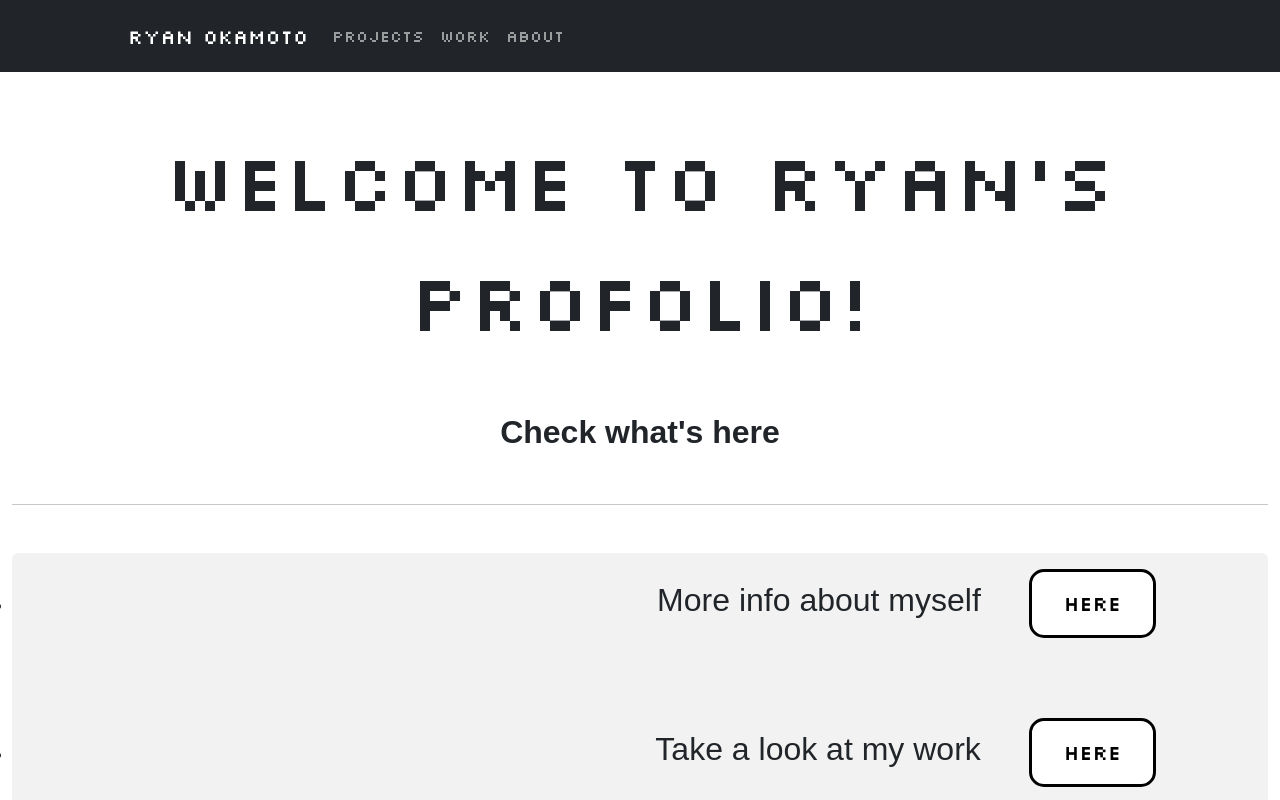
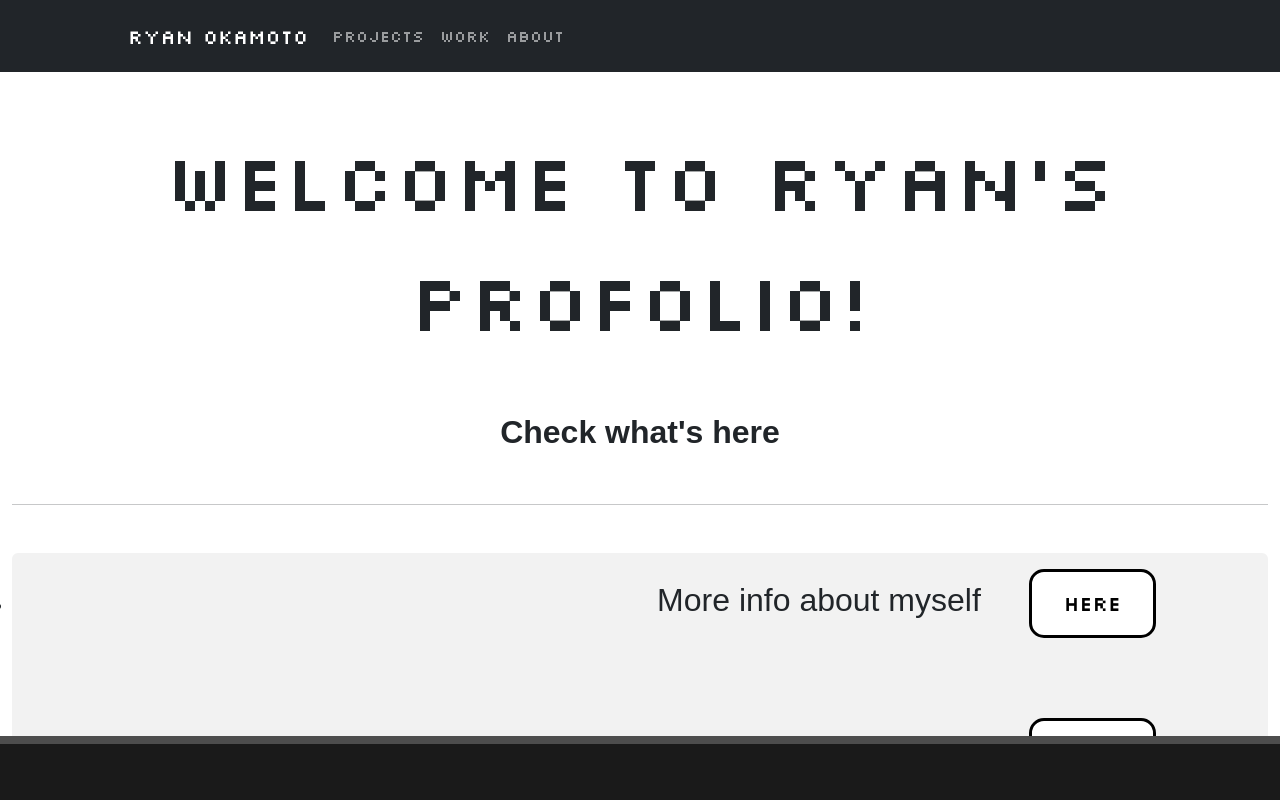
Before and after one commit to WeAreRyan/portfolio, a React (Create React App) app: page / in a window 1280 px wide. Shown: the top 800 px of the page. Built offline with nearby package versions, Linux system fonts and the light colour scheme.

Commit message:
updates header and footer

```diff
--- /dev/null
+++ b/src/components/Footer/Footer.css
@@ -0,0 +1,12 @@
+.footer {
+    width: 100%;
+    height: 4rem;
+    background-color: #1a1a1a;
+    position: fixed-bottom;
+}
+
+.footer-bar {
+    width: 100%;
+    height: .5rem;
+    background-color: #4d4d4d;
+}
--- a/src/components/Footer/Footer.jsx
+++ b/src/components/Footer/Footer.jsx
@@ -1,3 +1,7 @@
+import "./Footer.css"
+import Navbar from 'react-bootstrap/Navbar';
+import Nav from "react-bootstrap/Nav";
+
 // import {
 //   MDBFooter,
 //   MDBContainer,
@@ -7,8 +11,38 @@
 //   MDBBtn
 // } from 'mdb-react-ui-kit';
 
-// export default function Footer() {
-//   return (
+
+
+export default function Footer() {
+  return (
+<>
+    <div className="fixed-bottom footer">
+    <div className="footer-bar"></div>
+    <div className="footer icons">
+
+    </div>
+
+    </div>
+    </>
+//     <Navbar expand="lg" variant="dark" bg="dark" className="fixed-bottom footer silkscreen">
+//     <Navbar.Brand href="/home">Ryan Okamoto</Navbar.Brand>
+//     <Nav className="me-auto">
+//       <Nav.Link href="/projects">Projects</Nav.Link>
+//       <Nav.Link href="/work">Work</Nav.Link>
+//       <Nav.Link href="/about">About</Nav.Link>
+//       {/* <Nav.Link onClick={aboutToggle}>{!showAbout ? "About" : "Hide about"}</Nav.Link> */}
+//     </Nav>
+// </Navbar>
+
+
+
+
+
+
+
+
+
+
 //     <div className="container">
 //     <div className="row">
 //     <MDBFooter className='bg-dark text-center text-white fixed-bottom'>
@@ -37,5 +71,7 @@
 //     </MDBFooter>
 //         </div>
 //         </div>
-//   );
-// }
+
+
+  );
+}
--- a/src/components/NavBar/NavBar.jsx
+++ b/src/components/NavBar/NavBar.jsx
@@ -1,7 +1,6 @@
 import "./NavBar.css"
 import { Link } from "react-router-dom";
 import * as userService from "../../utilities/users-service";
-import Container from 'react-bootstrap/Container';
 import Navbar from 'react-bootstrap/Navbar';
 import Nav from "react-bootstrap/Nav";
 
@@ -17,7 +16,7 @@ export default function NavBar({ user, setUser, aboutToggle, showAbout }) {
 
 
 
-    {/* <div className="container fixed-top silkscreen"> */}
+    <div className="sticky-top">
 
       <Navbar expand="lg" variant="dark" bg="dark" className="nbpadding silkscreen">
           <Navbar.Brand href="/home">Ryan Okamoto</Navbar.Brand>
@@ -29,7 +28,7 @@ export default function NavBar({ user, setUser, aboutToggle, showAbout }) {
           </Nav>
       </Navbar>
 
-    {/* </div> */}
+    </div>
     </>
   );
 }
--- a/src/pages/App/App.jsx
+++ b/src/pages/App/App.jsx
@@ -51,8 +51,8 @@ export default function App() {
 
             <Route path="/*" element={<Navigate to="/" />} />
           </Routes>
-          {/* <Footer /> */}
         </div>
+          <Footer />
       </>
       {/* ) : (
         <AuthPage setUser={setUser} />
```
